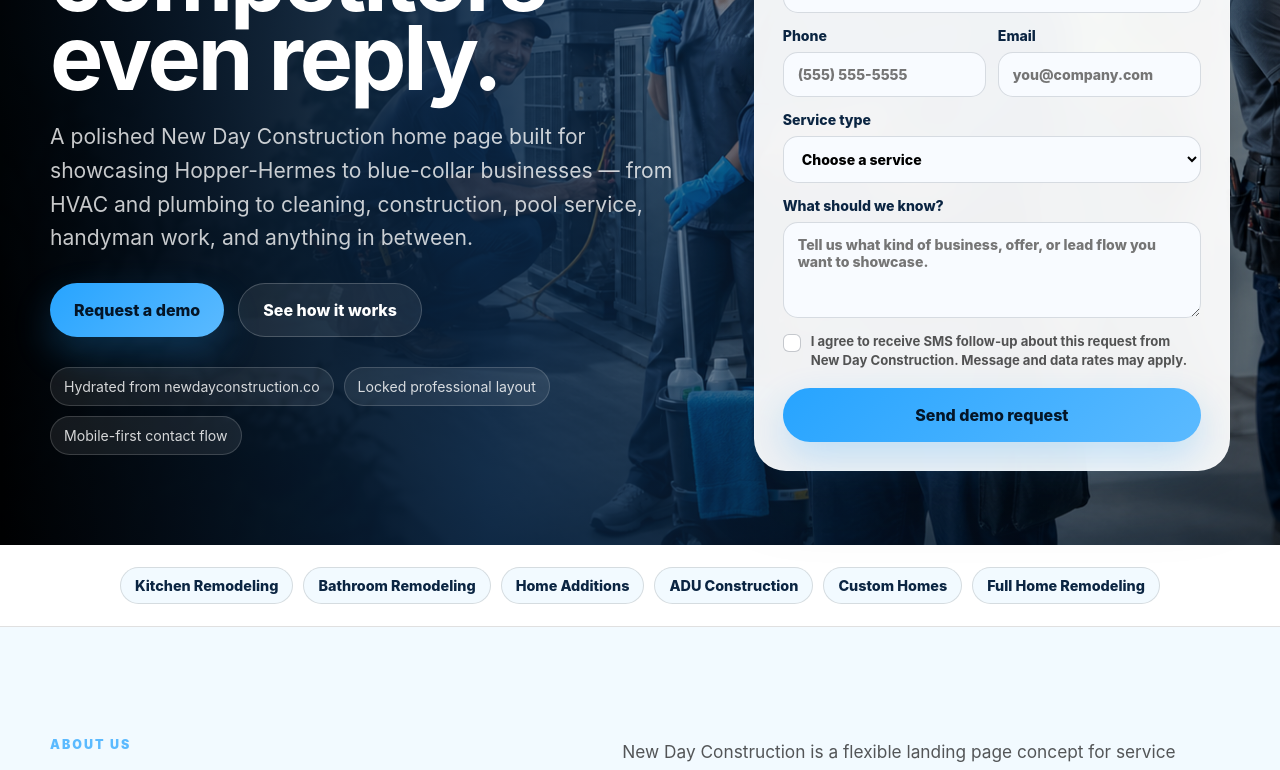
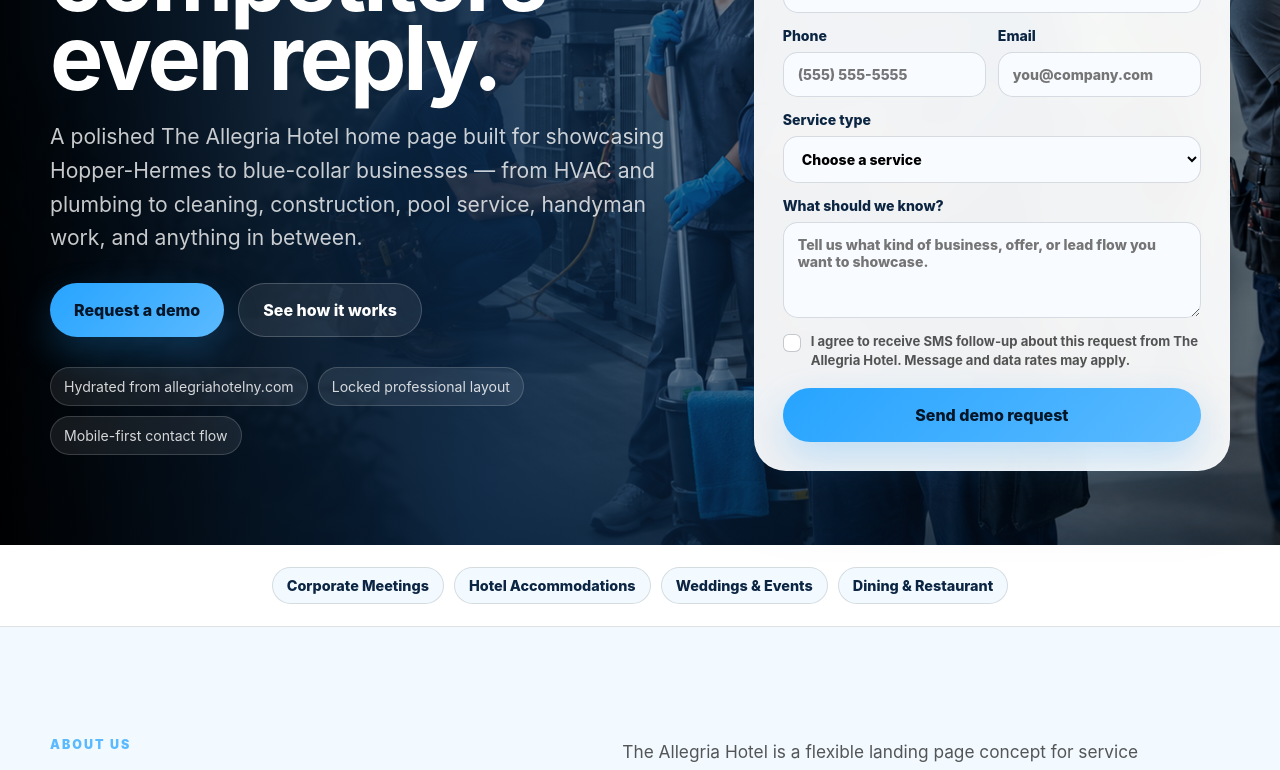
Before and after one commit to SoloRatRacer97/Hermes-Project-X-site, a Next.js app: page / in a window 1280 px wide. Shown: the part 440-1210 px from the top of the page. Built offline with nearby package versions, Linux system fonts and the light colour scheme.

Commit message:
chore: landing site update

```diff
--- a/app/project-x-config.ts
+++ b/app/project-x-config.ts
@@ -65,8 +65,8 @@ function createProjectXTheme({ primary, secondary }: { primary: HexColor; second
 }
 
 export const projectXConfig = {
-  hydratedFrom: "https://newdayconstruction.co/",
-  hydratedAt: "2026-05-05T14:58:57.596Z",
+  hydratedFrom: "https://www.allegriahotelny.com/",
+  hydratedAt: "2026-05-05T15:40:49.666Z",
   templateContract: [
     "Keep the section order, component structure, and form fields consistent across instances.",
     "Only business labels, service options, image assets, and form routing should change per business.",
@@ -74,8 +74,8 @@ export const projectXConfig = {
     "Use professional local-service imagery for every instance; do not ship text-only or layout-rebuilt variants.",
   ],
   brand: {
-    name: "New Day Construction",
-    mark: "ND",
+    name: "The Allegria Hotel",
+    mark: "AH",
     poweredBy: "Project X by Hopper-Hermes",
     footerDescription: "Fast follow-up interface powered by Hopper-Hermes.",
   },
@@ -85,7 +85,7 @@ export const projectXConfig = {
   }),
   integration: {
     formWebhookUrl: "https://hooks.zapier.com/hooks/catch/26623925/uj1eyis/",
-    formSource: "new-day-construction",
+    formSource: "the-allegria-hotel",
   },
   images: {
     hero: "/images/hero-blue-collar-team.png",
@@ -122,15 +122,13 @@ export const projectXConfig = {
     ] satisfies readonly ProjectXCarouselItem[],
   },
   industries: [
-    "Kitchen Remodeling",
-    "Bathroom Remodeling",
-    "Home Additions",
-    "ADU Construction",
-    "Custom Homes",
-    "Full Home Remodeling"
+    "Corporate Meetings",
+    "Hotel Accommodations",
+    "Weddings & Events",
+    "Dining & Restaurant"
   ],
   proofPoints: [
-    "Hydrated from newdayconstruction.co",
+    "Hydrated from allegriahotelny.com",
     "Locked professional layout",
     "Mobile-first contact flow",
   ],
```
Also changed, not shown: .deploy-landing.json.
